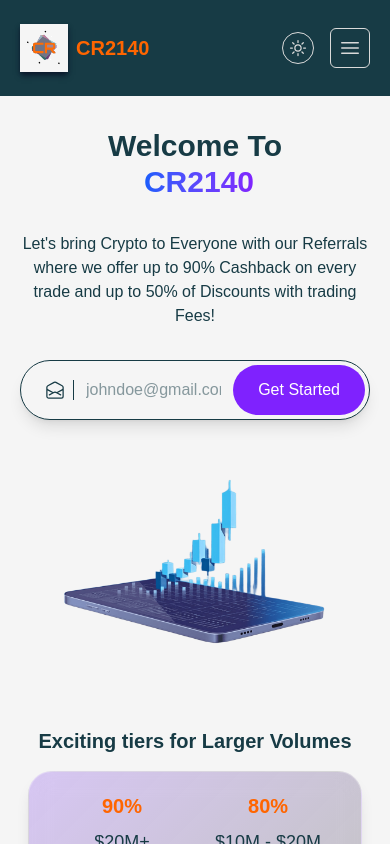
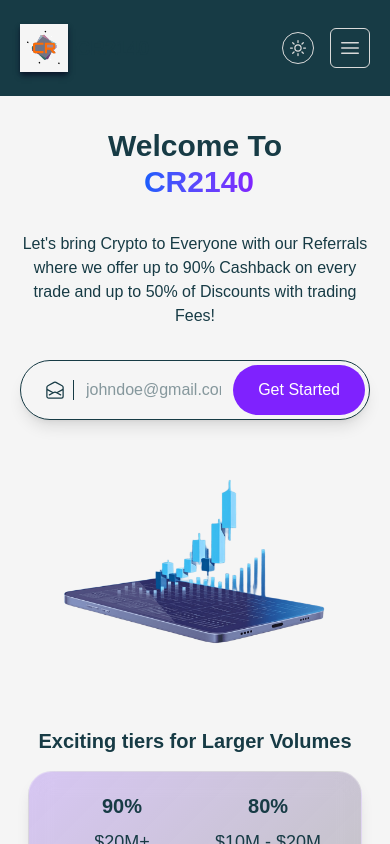
Before and after one commit to olurocks/cr24, a React (Vite) app: page / in a window 390 px wide. Shown: the top 844 px of the page. Built offline with nearby package versions, Linux system fonts and the light colour scheme.

Commit message:
mobile navbar

```diff
--- a/src/index.css
+++ b/src/index.css
@@ -6,7 +6,7 @@
   --color-box: #ff6500;
   --box-border: #1e3e62;
   --box-sd: #0b192c;
-  --heading-1: #ff6500;
+  --heading-1: #173b45;
   --heading-2: #dadada;
   --heading-3: #173b45;
   --subheading: #173b45;
```
